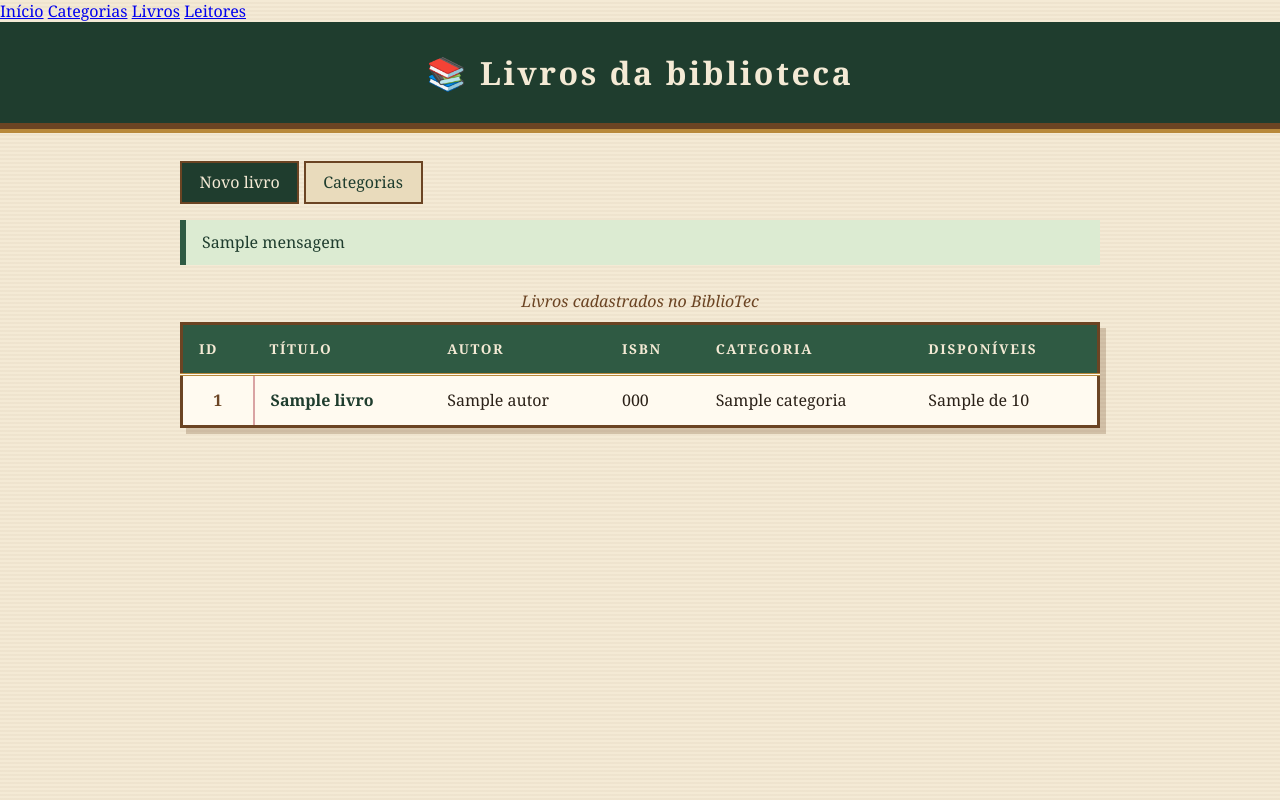
After one commit to emilly-thauany-dias/bibliotec_ee, a Spring app: template src/main/resources/templates/livros/lista.html in a window 1280 px wide. The commit adds this page. Run offline with Thymeleaf, Linux system fonts and the light colour scheme; the template is opened without the code that fills it: most values are stand-ins (such as "Sample title", 1, 10 or a date in 2020); data that the repository does not hold is empty.

Commit message:
feat(layout): cria fragments de cabecalho e menu

```diff
--- /dev/null
+++ b/src/main/java/br/escola/bibliotec/controller/web/LivroController.java
@@ -0,0 +1,4 @@
+package br.escola.bibliotec.controller.web;
+
+public class LivroController {
+}
--- /dev/null
+++ b/src/main/java/br/escola/bibliotec/model/Leitor.java
@@ -0,0 +1,4 @@
+package br.escola.bibliotec.model;
+
+public class Leitor {
+}
--- /dev/null
+++ b/src/main/java/br/escola/bibliotec/model/Livro.java
@@ -0,0 +1,4 @@
+package br.escola.bibliotec.model;
+
+public class Livro {
+}
--- /dev/null
+++ b/src/main/java/br/escola/bibliotec/model/TipoLeitor.java
@@ -0,0 +1,4 @@
+package br.escola.bibliotec.model;
+
+public class TipoLeitor {
+}
--- /dev/null
+++ b/src/main/java/br/escola/bibliotec/repository/LivroRepository.java
@@ -0,0 +1,4 @@
+package br.escola.bibliotec.repository;
+
+public class LivroRepository {
+}
--- /dev/null
+++ b/src/main/java/br/escola/bibliotec/service/LivroService.java
@@ -0,0 +1,4 @@
+package br.escola.bibliotec.service;
+
+public class LivroService {
+}
--- a/src/main/resources/templates/categorias/lista.html
+++ b/src/main/resources/templates/categorias/lista.html
@@ -7,7 +7,7 @@
     <link rel="stylesheet" th:href="@{/css/categorias.css}" href="../../static/css/categorias.css">
 </head>
 <body>
-<h1>Categorias da biblioteca</h1>
+<h1>'categorias da biblioteca'</h1>
 <p class="barra">
     <a class="botao" th:href="@{/categorias/nova}">Nova categoria</a>
 </p>
--- /dev/null
+++ b/src/main/resources/templates/fragments/layout.html
@@ -0,0 +1,19 @@
+<!DOCTYPE html>
+<html lang="pt-BR" xmlns:th="http://www.thymeleaf.org">
+<head th:fragment="cabeca(titulo)">
+    <meta charset="UTF-8">
+    <meta name="viewport" content="width=device-width, initial-scale=1.0">
+    <title th:text="${titulo} + ' | BiblioTec'">BiblioTec</title>
+    <link rel="stylesheet" th:href="@{/css/categorias.css}">
+</head>
+<body>
+
+<nav class="menu" th:fragment="menu(ativo)">
+    <a th:href="@{/}" th:classappend="${ativo == 'inicio'} ? 'ativo'">Início</a>
+    <a th:href="@{/categorias}" th:classappend="${ativo == 'categorias'} ? 'ativo'">Categorias</a>
+    <a th:href="@{/livros}" th:classappend="${ativo == 'livros'} ? 'ativo'">Livros</a>
+    <a th:href="@{/leitores}" th:classappend="${ativo == 'leitores'} ? 'ativo'">Leitores</a>
+</nav>
+
+</body>
+</html>
--- /dev/null
+++ b/src/main/resources/templates/livros/lista.html
@@ -0,0 +1,42 @@
+<!DOCTYPE html>
+<html lang="en">
+<head>
+    <head th:replace="~{fragments/layout :: cabeca('Livros')}"></head>
+<body>
+<nav th:replace="~{fragments/layout :: menu('livros')}"></nav>
+<h1>Livros da biblioteca</h1>
+
+<p class="barra">
+    <a class="botao" th:href="@{/livros/novo}">Novo livro</a>
+    <a class="botao botao-secundario" th:href="@{/categorias}">Categorias</a>
+</p>
+
+<p class="mensagem" th:if="${mensagem}" th:text="${mensagem}">Mensagem</p>
+
+<table>
+    <caption>Livros cadastrados no BiblioTec</caption>
+    <thead>
+    <tr>
+        <th scope="col">ID</th>
+        <th scope="col">Título</th>
+        <th scope="col">Autor</th>
+        <th scope="col">ISBN</th>
+        <th scope="col">Categoria</th>
+        <th scope="col">Disponíveis</th>
+    </tr>
+    </thead>
+    <tbody>
+    <tr th:each='livro : ${livros}'>
+        <td th:text="${livro.id}">1</td>
+        <td th:text="${livro.titulo}">Título de exemplo</td>
+        <td th:text="${livro.autor}">Autor de exemplo</td>
+        <td th:text="${livro.isbn}">9780000000000</td>
+        <td th:text="${livro.categoria.nome}">Categoria</td>
+        <td th:text="|${livro.quantidadeDisponivel} de ${livro.quantidadeTotal}|">
+            3 de 3</td>
+    </tr>
+    </tbody>
+</table>
+
+</body>
+</html>
```
Also changed, not shown: src/main/resources/static/css/categorias.css (+31 -2 lines), src/main/resources/templates/livros/form.html (added, +58 -0 lines).
